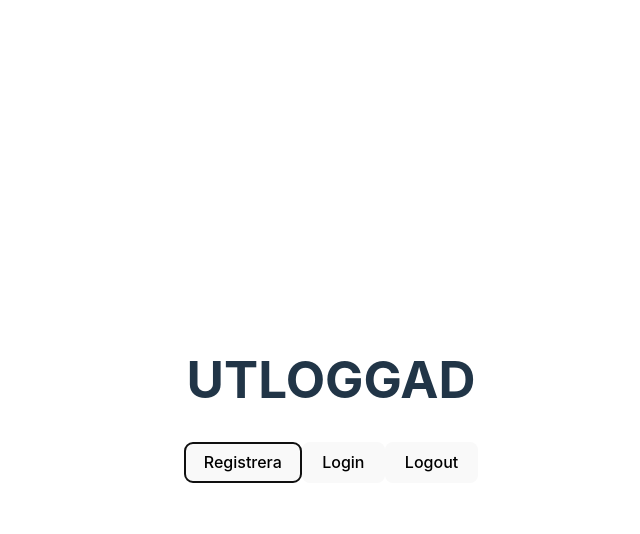
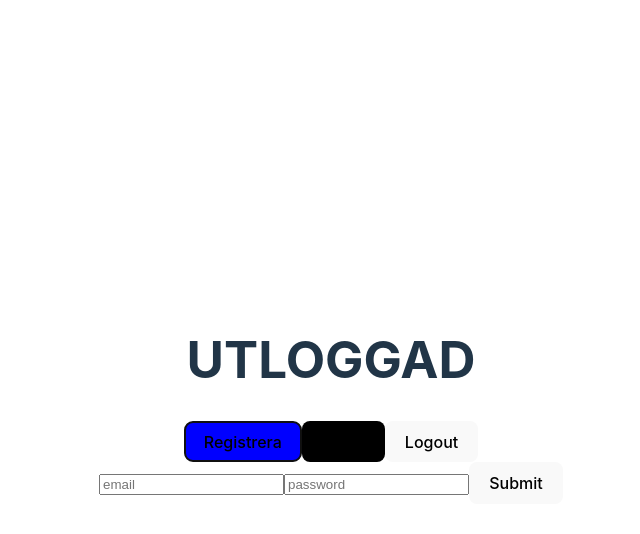
Before and after one commit to SaraEkman/Checkout-Session, a React (Vite) app in the folder client/: page / in a window 1280 px wide. Both pictures are taken after a click on the button "Registrera". Shown: the top 534 px of the page, without its empty margins (309-949 px from the left). Built offline with nearby package versions, Linux system fonts and the light colour scheme; no server answers.

Commit message:
:sparkles: add Form comp

```diff
--- a/client/src/App.tsx
+++ b/client/src/App.tsx
@@ -1,8 +1,12 @@
 import { useEffect, useState } from 'react'
 import './App.css'
+import Form from './components/Form'
+import { IInputs } from './modules/IInputs'
 
 function App() {
   const [user, setUser] = useState<string>("")
+  const [showRegisterForm,  setShowRegisterForm] = useState<boolean>(false)
+  const [showLoginForm, setShowLoginForm] = useState<boolean>(false)
 
   useEffect(() => {
     const authorize = async () => {
@@ -19,35 +23,14 @@ function App() {
     }
     authorize()
   }, [])
+  console.log(user)
 
   const register = async () => {
-    const response = await fetch("http://localhost:3000/api/auth/register", {
-      method: "POST",
-      headers: {
-        "Content-Type": "application/json"
-      },
-      body: JSON.stringify({ email: "sara@email.com", password: "12345" })
-    })
-    const data = await response.json()
-    console.log(data)
+    setShowRegisterForm(!showRegisterForm)
   }
 
   const login = async () => {
-    const response = await fetch("http://localhost:3000/api/auth/login", {
-      method: "POST",
-      headers: {
-        "Content-Type": "application/json"
-      },
-      credentials: "include",
-      body: JSON.stringify({ email: "sara@email.com", password: "12345" })
-    })
-    const data = await response.json()
-
-    if (response.status === 200) {
-      setUser(data)
-    } else {
-      setUser("")
-    }
+    setShowLoginForm(!showLoginForm)
   }
 
   const logout = async () => {
@@ -59,6 +42,40 @@ function App() {
     if (response.status === 200) {
       setUser("")
     }
+    setShowLoginForm(false)
+    setShowRegisterForm(false)
+  }
+
+  const onClick = async (inputs: IInputs) => {
+    if (showRegisterForm) {
+      const response = await fetch("http://localhost:3000/api/auth/register", {
+        method: "POST",
+        headers: {
+          "Content-Type": "application/json"
+        },
+        body: JSON.stringify(inputs)
+      })
+      const data = await response.json()
+      console.log(data)
+      setShowRegisterForm(false)
+    } else if (showLoginForm) {
+      const response = await fetch("http://localhost:3000/api/auth/login", {
+        method: "POST",
+        headers: {
+          "Content-Type": "application/json"
+        },
+        credentials: "include",
+        body: JSON.stringify(inputs)
+      })
+      const data = await response.json()
+
+      if (response.status === 200) {
+        setUser(data)
+      } else {
+        setUser("")
+      }
+    }
+    setShowLoginForm(false)
 
   }
 
@@ -67,9 +84,16 @@ function App() {
     <>
       <div>
         <h1>{user ? "INLOGGAD:" + user : "UTLOGGAD"}</h1>
-        <button onClick={register}>Registrera</button>
-        <button onClick={login}>Login</button>
+
+        <button style={
+          showRegisterForm ? {backgroundColor: "blue"} : {backgroundColor: "black"}
+        } onClick={register}>Registrera</button>
+
+        <button style={showLoginForm ? {backgroundColor: "blue"} : {backgroundColor: "black"}} onClick={login}>Login</button>
+
         <button onClick={logout}>Logout</button>
+
+       {showRegisterForm ? <Form onClick={onClick} /> : showLoginForm && <Form onClick={onClick} />}
       </div>
     </>
   )
--- /dev/null
+++ b/client/src/components/Form.tsx
@@ -0,0 +1,47 @@
+import React, { useState } from "react";
+import { IInputs } from "../modules/IInputs";
+
+interface IFormProps {
+  onClick: (inputs: IInputs) => void;
+}
+
+const Form = ({ onClick }: IFormProps) => {
+  const [inputs, setInputs] = useState({ email: "", password: "" });
+
+  const handleChange = (e: React.ChangeEvent<HTMLInputElement>) => {
+    console.log(e.target.value);
+    setInputs({ ...inputs, [e.target.name]: e.target.value });
+  };
+  const onSubmit = async (e: React.FormEvent<HTMLFormElement>) => {
+    e.preventDefault();
+    console.log(inputs);
+    if (!inputs.email || !inputs.password) {
+      return;
+    }
+    onClick(inputs);
+  };
+
+  return (
+    <div>
+      <form onClick={onSubmit}>
+        <input
+          name="email"
+          type="text"
+          placeholder="email"
+          autoComplete="off"
+          onChange={handleChange}
+        />
+        <input
+          name="password"
+          type="password"
+          placeholder="password"
+          autoComplete="off"
+          onChange={handleChange}
+        />
+        <button type="submit">Submit</button>
+      </form>
+    </div>
+  );
+};
+
+export default Form;
--- /dev/null
+++ b/client/src/modules/IInputs.ts
@@ -0,0 +1,4 @@
+export interface IInputs {
+  email: string;
+  password: string;
+}
```
Also changed, not shown: 1 other file (tests, documents, lock files or other folders).
